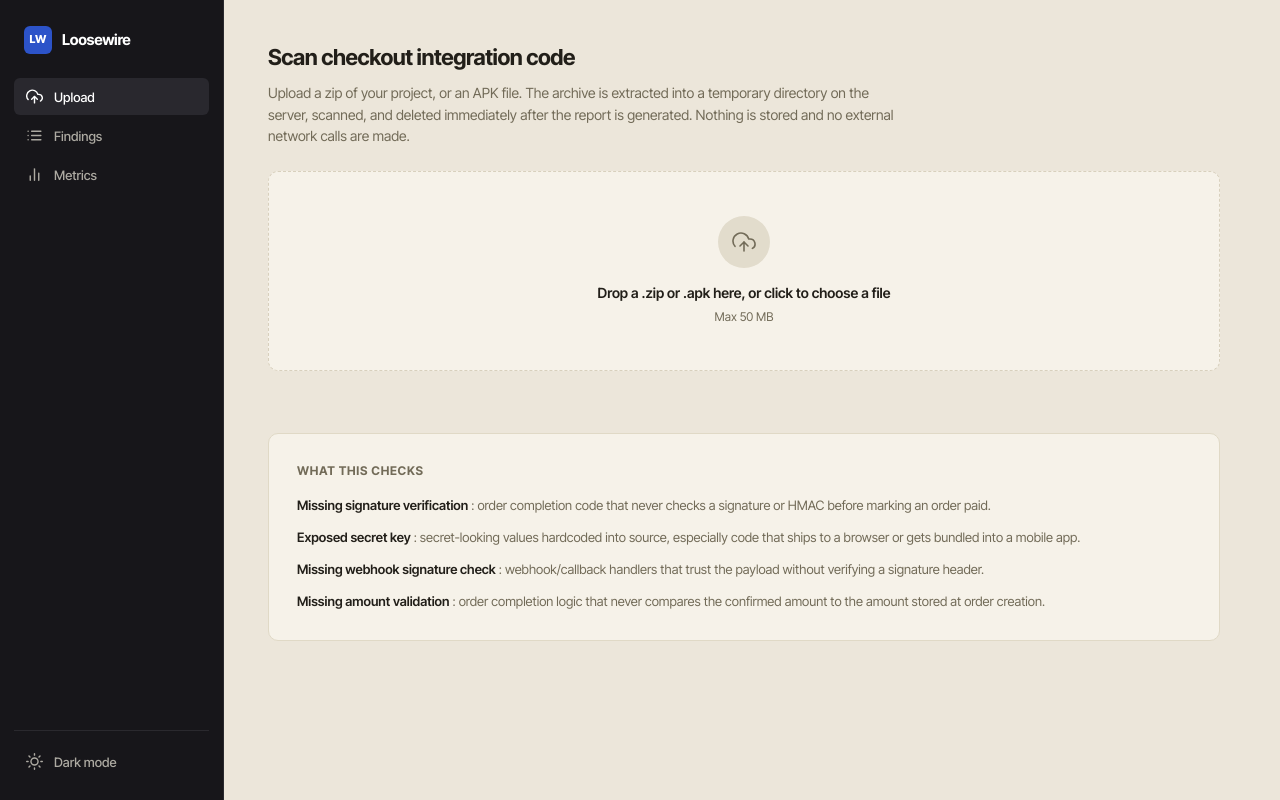
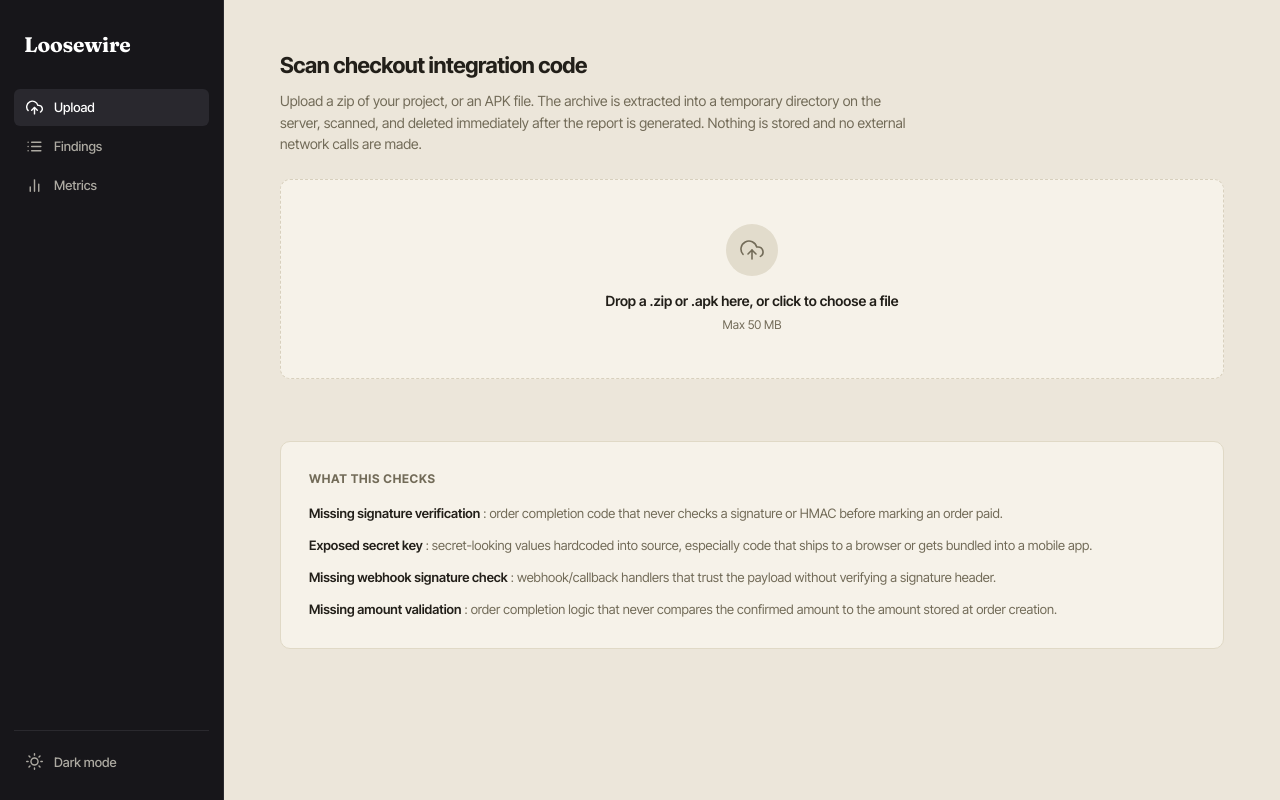
Before and after one commit to aroh3006/Loosewire, a plain HTML site: page frontend/index.html in a window 1280 px wide. Drawn offline with Linux system fonts and the light colour scheme.

Commit message:
widen and center the content area, drop the logo mark, give the wordmark its own font

```diff
--- a/frontend/index.html
+++ b/frontend/index.html
@@ -17,7 +17,6 @@
 
   <aside class="sidebar">
     <div class="sidebar-brand">
-      <span class="brand-mark">LW</span>
       <span class="brand-name">Loosewire</span>
     </div>
 
--- a/frontend/styles.css
+++ b/frontend/styles.css
@@ -1,7 +1,8 @@
-@import url('https://fonts.googleapis.com/css2?family=Inter+Tight:wght@400;500;600;700;800&display=swap');
+@import url('https://fonts.googleapis.com/css2?family=Inter+Tight:wght@400;500;600;700;800&family=Fraunces:wght@600;700&display=swap');
 
 :root {
   --font: 'Inter Tight', -apple-system, BlinkMacSystemFont, 'Segoe UI', Helvetica, Arial, sans-serif;
+  --font-wordmark: 'Fraunces', Georgia, 'Times New Roman', serif;
 
   --bg: #ece6da;
   --bg-elevated: #f6f2e9;
@@ -90,7 +91,7 @@ html, body {
   line-height: 1.55;
 }
 
-h1, h2, h3, .stat-value, .brand-name {
+h1, h2, h3, .stat-value {
   font-family: var(--font);
   font-weight: 700;
   letter-spacing: -0.02em;
@@ -119,28 +120,15 @@ h1, h2, h3, .stat-value, .brand-name {
 .sidebar-brand {
   display: flex;
   align-items: center;
-  gap: 10px;
-  padding: 6px 10px 24px;
-}
-
-.brand-mark {
-  display: inline-flex;
-  align-items: center;
-  justify-content: center;
-  width: 28px;
-  height: 28px;
-  background: var(--accent);
-  color: var(--accent-contrast);
-  font-weight: 800;
-  font-size: 11px;
-  letter-spacing: 0.02em;
-  border-radius: var(--radius-sm);
-  flex-shrink: 0;
+  padding: 8px 10px 28px;
 }
 
 .brand-name {
+  font-family: var(--font-wordmark);
   color: #ffffff;
-  font-size: 15px;
+  font-size: 21px;
+  font-weight: 700;
+  letter-spacing: -0.01em;
 }
 
 .sidebar-nav {
@@ -202,8 +190,9 @@ h1, h2, h3, .stat-value, .brand-name {
 }
 
 .content {
-  padding: 40px 44px 64px;
-  max-width: 1040px;
+  max-width: 1500px;
+  margin: 0 auto;
+  padding: 48px 56px 88px;
 }
 
 .view { display: none; }
```
